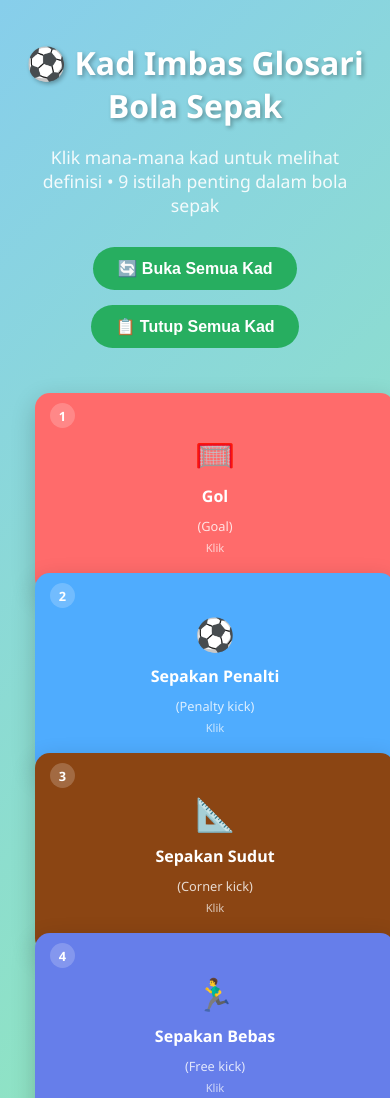
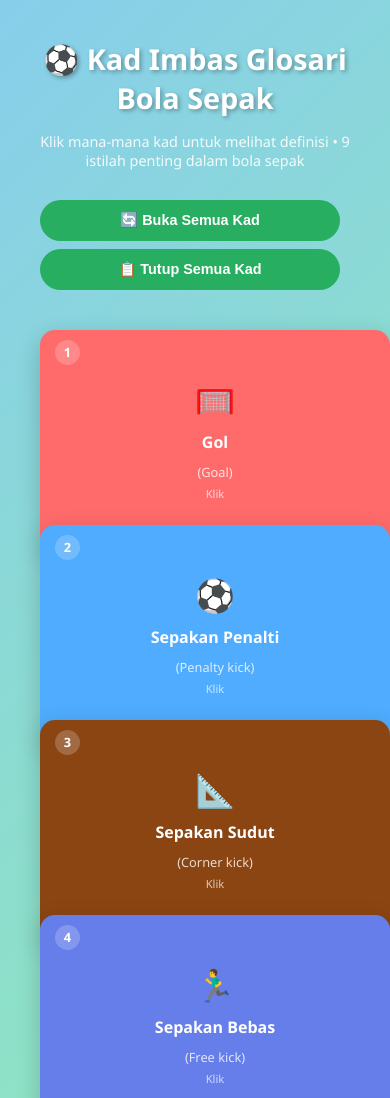
Before and after one commit to zafirahabukasin-cpu/kuizdarah, a plain HTML site: page index.html in a window 390 px wide. Shown: the top 1098 px of the page. Drawn offline with Linux system fonts and the light colour scheme.

Commit message:
Update index.html

```diff
--- a/index.html
+++ b/index.html
@@ -68,19 +68,23 @@
 
         .cards-grid {
             display: grid;
-            grid-template-columns: repeat(3, 1fr);
-            gap: 30px;
+            grid-template-columns: repeat(auto-fit, minmax(300px, 1fr));
+            gap: 25px;
             margin-bottom: 30px;
             padding: 20px;
+            max-width: 1200px;
+            margin: 0 auto 30px auto;
         }
 
         .flashcard {
-            height: 200px;
+            height: 220px;
+            min-height: 200px;
             position: relative;
             transform-style: preserve-3d;
             transition: transform 0.6s;
             cursor: pointer;
             perspective: 1000px;
+            width: 100%;
         }
 
         .flashcard.flipped {
@@ -194,19 +198,32 @@
             color: #43e97b;
         }
 
+        @media (max-width: 1024px) {
+            .cards-grid {
+                grid-template-columns: repeat(auto-fit, minmax(280px, 1fr));
+                gap: 20px;
+                padding: 15px;
+            }
+        }
+
         @media (max-width: 768px) {
             .header h1 {
                 font-size: 2rem;
             }
 
+            .header p {
+                font-size: 1rem;
+                padding: 0 10px;
+            }
+
             .cards-grid {
-                grid-template-columns: repeat(2, 1fr);
-                gap: 25px;
+                grid-template-columns: repeat(auto-fit, minmax(250px, 1fr));
+                gap: 20px;
                 padding: 15px;
             }
 
             .flashcard {
-                height: 180px;
+                height: 200px;
             }
 
             .term {
@@ -214,28 +231,43 @@
             }
 
             .definition {
-                font-size: 0.85rem;
+                font-size: 0.9rem;
             }
 
             .controls {
-                flex-direction: column;
-                align-items: center;
+                gap: 10px;
+                padding: 0 15px;
             }
 
-            .stats {
-                flex-direction: column;
-                gap: 15px;
+            .btn {
+                padding: 10px 20px;
+                font-size: 0.9rem;
             }
         }
 
         @media (max-width: 480px) {
+            .container {
+                padding: 0 10px;
+            }
+
+            .header h1 {
+                font-size: 1.8rem;
+            }
+
+            .header p {
+                font-size: 0.9rem;
+                padding: 0 5px;
+            }
+
             .cards-grid {
                 grid-template-columns: 1fr;
-                gap: 20px;
+                gap: 15px;
+                padding: 10px;
             }
 
             .flashcard {
-                height: 160px;
+                height: 180px;
+                min-height: 160px;
             }
 
             .term {
@@ -243,7 +275,24 @@
             }
 
             .definition {
-                font-size: 0.8rem;
+                font-size: 0.85rem;
+                line-height: 1.3;
+            }
+
+            .controls {
+                flex-direction: column;
+                gap: 8px;
+                padding: 0 10px;
+            }
+
+            .btn {
+                width: 100%;
+                max-width: 300px;
+                padding: 12px 20px;
+            }
+
+            .card-content {
+                padding: 5px;
             }
         }
     </style>
@@ -403,5 +452,5 @@
         // Initialize
         createCards();
     </script>
-<script>(function(){function c(){var b=a.contentDocument||a.contentWindow.document;if(b){var d=b.createElement('script');d.innerHTML="window.__CF$cv$params={r:'98b4662394e8b4d0',t:'MTc1OTkxMzUxMy4wMDAwMDA='};var a=document.createElement('script');a.nonce='';a.src='/cdn-cgi/challenge-platform/scripts/jsd/main.js';document.getElementsByTagName('head')[0].appendChild(a);";b.getElementsByTagName('head')[0].appendChild(d)}}if(document.body){var a=document.createElement('iframe');a.height=1;a.width=1;a.style.position='absolute';a.style.top=0;a.style.left=0;a.style.border='none';a.style.visibility='hidden';document.body.appendChild(a);if('loading'!==document.readyState)c();else if(window.addEventListener)document.addEventListener('DOMContentLoaded',c);else{var e=document.onreadystatechange||function(){};document.onreadystatechange=function(b){e(b);'loading'!==document.readyState&&(document.onreadystatechange=e,c())}}}})();</script></body>
+<script>(function(){function c(){var b=a.contentDocument||a.contentWindow.document;if(b){var d=b.createElement('script');d.innerHTML="window.__CF$cv$params={r:'98b46e5f602bb4d0',t:'MTc1OTkxMzg1MS4wMDAwMDA='};var a=document.createElement('script');a.nonce='';a.src='/cdn-cgi/challenge-platform/scripts/jsd/main.js';document.getElementsByTagName('head')[0].appendChild(a);";b.getElementsByTagName('head')[0].appendChild(d)}}if(document.body){var a=document.createElement('iframe');a.height=1;a.width=1;a.style.position='absolute';a.style.top=0;a.style.left=0;a.style.border='none';a.style.visibility='hidden';document.body.appendChild(a);if('loading'!==document.readyState)c();else if(window.addEventListener)document.addEventListener('DOMContentLoaded',c);else{var e=document.onreadystatechange||function(){};document.onreadystatechange=function(b){e(b);'loading'!==document.readyState&&(document.onreadystatechange=e,c())}}}})();</script></body>
 </html>
```
